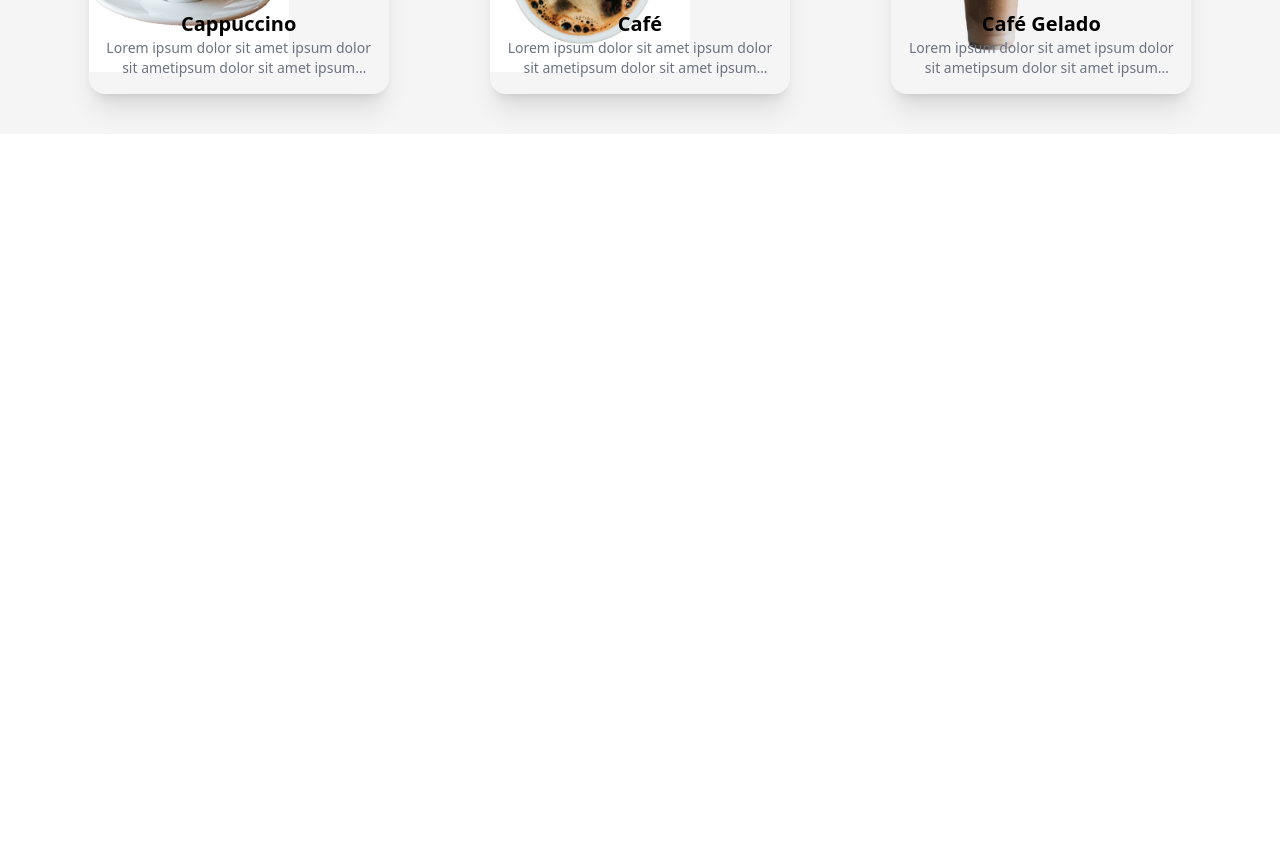
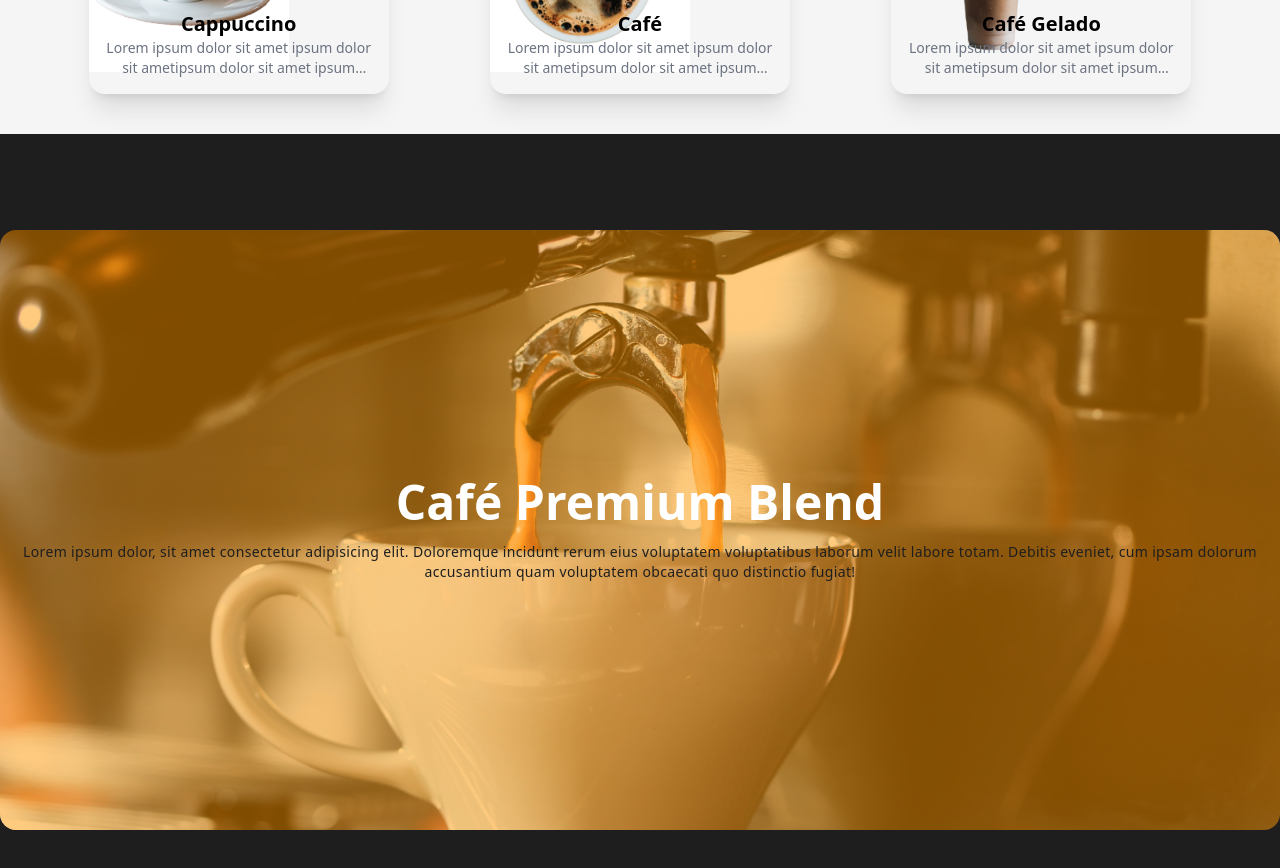
Before and after one commit to AndressaSales/Coffe, a React (Vite) app: page / in a window 1280 px wide. Shown: the part 960-1828 px from the top of the page. Before the commit the page ends 1094 px from the top, so only its background shows below. Built offline with nearby package versions, Linux system fonts and the light colour scheme.

Commit message:
finalizando a parte do banner

```diff
--- a/src/App.jsx
+++ b/src/App.jsx
@@ -2,13 +2,14 @@ import React from 'react'
 import Navbar from './components/Navbar'
 import BannerHero from './components/BannerHero'
 import Services from './components/Services'
-
+import Banner from './components/Banner'
 const App = () => {
   return (
     <div className=''>
       <Navbar />
       <BannerHero/>
       <Services />
+      <Banner/>
     </div>
   )
 }
--- /dev/null
+++ b/src/components/Banner.jsx
@@ -0,0 +1,22 @@
+import React from 'react'
+import banner from "../assets/banner.png"
+import { GrSecure } from 'react-icons/gr'
+const Banner = () => {
+  return (
+    <>
+        <span id='about'></span>
+        <div className='py-24 bg-dark'>
+            <div className='relative max-w-7xl mx-auto md:rounded-2xl bg-cover h-[550px] md:h-[600px]' style={{backgroundImage: `url(${banner})`, backgroundPosition: 'center', backgroundAttachment: 'fixed'}}>
+                <div className='absolute inset-0 bg-primary bg-opacity-50 md:rounded-2xl flex flex-col items-center justify-center'>
+                    <div className='text-[#fff] justify-center items-center text-center px-4'>
+                        <h1 className='text-3xl sm:text-4xl md:text-5xl font-bold  mb-4'>Café Premium Blend</h1>
+                        <p className='text-sm text-dark tracking-wide leading-5'>Lorem ipsum dolor, sit amet consectetur adipisicing elit. Doloremque incidunt rerum eius voluptatem voluptatibus laborum velit labore totam. Debitis eveniet, cum ipsam dolorum accusantium quam voluptatem obcaecati quo distinctio fugiat!</p>
+                    </div>
+                </div>
+            </div>
+        </div>
+    </>
+  )
+}
+
+export default Banner
```
Also changed, not shown: src/assets/banner.png (added).
